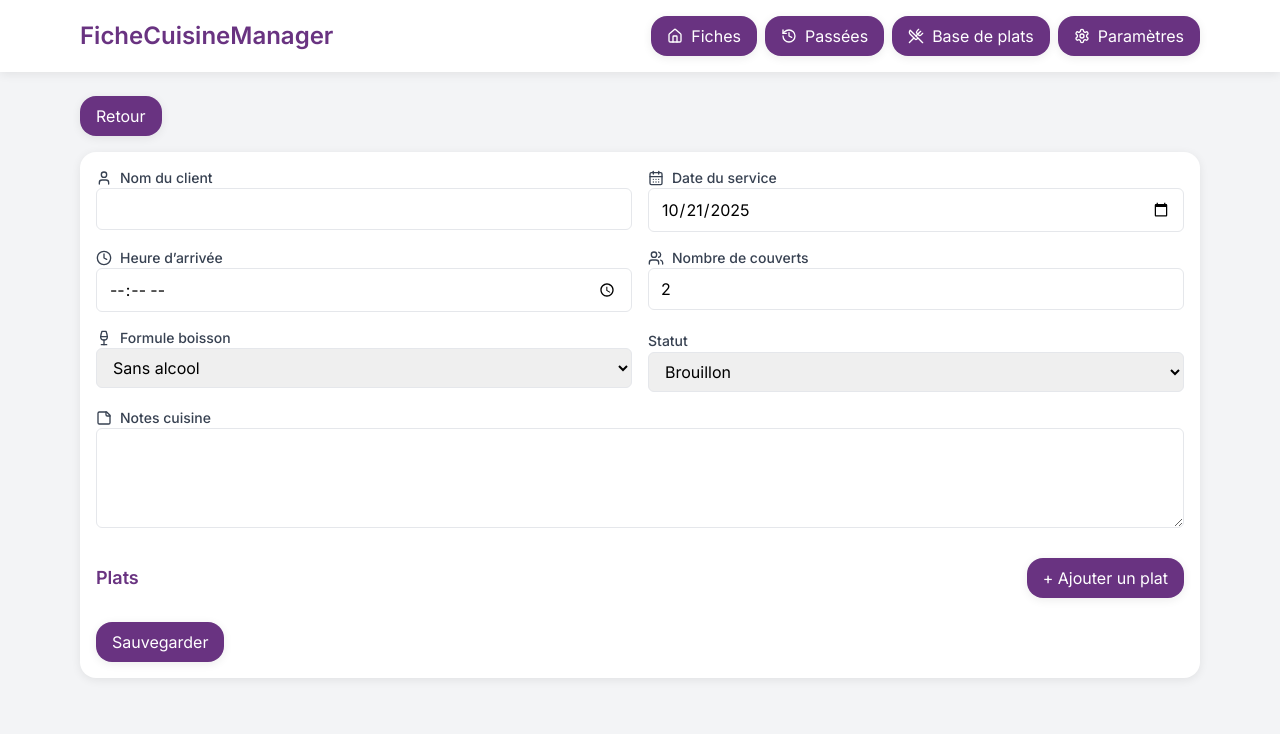
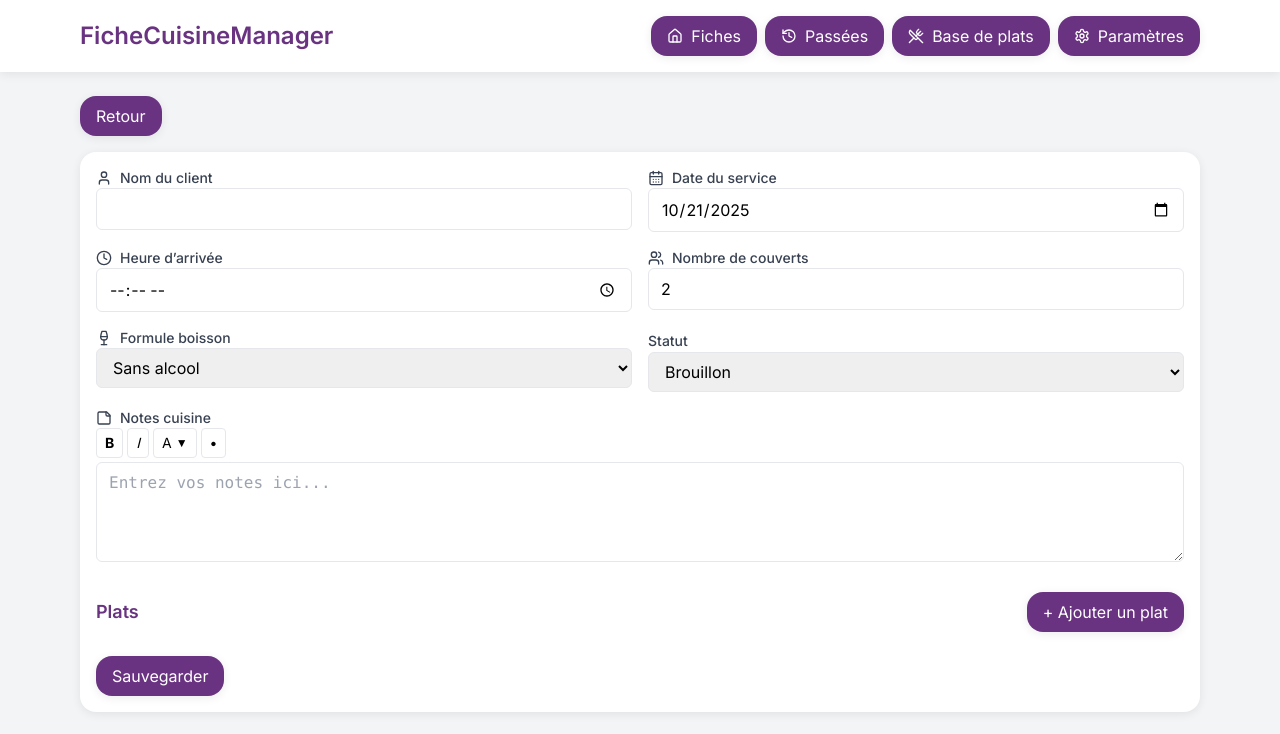
Before and after one commit to jeanjaen0221-bot/menu-cuisine-app, a React (Vite) app in the folder app/frontend/: page /reservation/new in a window 1280 px wide. Shown: the top 734 px of the page. Built offline with nearby package versions, Linux system fonts and the light colour scheme.

Commit message:
Add files via upload

```diff
--- a/app/frontend/src/components/ReservationForm.tsx
+++ b/app/frontend/src/components/ReservationForm.tsx
@@ -140,8 +140,131 @@ export default function ReservationForm({ initial, onSubmit }: Props) {
           </select>
         </div>
         <div className="md:col-span-2">
-          <label className="label flex items-center gap-2"><StickyNote className="h-4 w-4"/> Notes cuisine</label>
-          <textarea className="input min-h-[100px]" value={notes} onChange={e=>setNotes(e.target.value)} />
+          <div>
+            <label className="label flex items-center gap-2"><StickyNote className="h-4 w-4"/> Notes cuisine</label>
+            <div className="flex gap-1 mb-1 flex-wrap">
+              <button
+                type="button"
+                className="px-2 py-1 text-sm border rounded hover:bg-gray-100"
+                onClick={() => {
+                  const textarea = document.querySelector('textarea[name="notes"]') as HTMLTextAreaElement;
+                  if (!textarea) return;
+                  const start = textarea.selectionStart;
+                  const end = textarea.selectionEnd;
+                  const selectedText = notes.substring(start, end);
+                  const before = notes.substring(0, start);
+                  const after = notes.substring(end);
+                  setNotes(`${before}*${selectedText}*${after}`);
+                  // Replace the selection with the formatted text
+                  setTimeout(() => {
+                    textarea.setSelectionRange(start, end + 2);
+                    textarea.focus();
+                  }, 0);
+                }}
+                title="Gras"
+              >
+                <strong>B</strong>
+              </button>
+              <button
+                type="button"
+                className="px-2 py-1 text-sm border rounded hover:bg-gray-100 italic"
+                onClick={() => {
+                  const textarea = document.querySelector('textarea[name="notes"]') as HTMLTextAreaElement;
+                  if (!textarea) return;
+                  const start = textarea.selectionStart;
+                  const end = textarea.selectionEnd;
+                  const selectedText = notes.substring(start, end);
+                  const before = notes.substring(0, start);
+                  const after = notes.substring(end);
+                  setNotes(`${before}_${selectedText}_${after}`);
+                  // Replace the selection with the formatted text
+                  setTimeout(() => {
+                    textarea.setSelectionRange(start, end + 2);
+                    textarea.focus();
+                  }, 0);
+                }}
+                title="Italique"
+              >
+                I
+              </button>
+              <div className="relative inline-block">
+                <button
+                  type="button"
+                  className="px-2 py-1 text-sm border rounded hover:bg-gray-100 flex items-center gap-1"
+                  title="Couleur du texte"
+                  onClick={(e) => {
+                    const colorPicker = document.getElementById('color-picker') as HTMLInputElement;
+                    if (colorPicker) colorPicker.click();
+                  }}
+                >
+                  <span>A</span>
+                  <span className="text-xs">▼</span>
+                </button>
+                <input
+                  type="color"
+                  id="color-picker"
+                  className="absolute opacity-0 w-0 h-0"
+                  onChange={(e) => {
+                    const color = e.target.value;
+                    const textarea = document.querySelector('textarea[name="notes"]') as HTMLTextAreaElement;
+                    if (!textarea) return;
+                    const start = textarea.selectionStart;
+                    const end = textarea.selectionEnd;
+                    const selectedText = notes.substring(start, end);
+                    const before = notes.substring(0, start);
+                    const after = notes.substring(end);
+                    setNotes(`${before}[color=${color}]${selectedText}[/color]${after}`);
+                    // Replace the selection with the formatted text
+                    setTimeout(() => {
+                      textarea.setSelectionRange(start, end + 15 + color.length);
+                      textarea.focus();
+                    }, 0);
+                  }}
+                />
+              </div>
+              <button
+                type="button"
+                className="px-2 py-1 text-sm border rounded hover:bg-gray-100"
+                onClick={() => {
+                  const textarea = document.querySelector('textarea[name="notes"]') as HTMLTextAreaElement;
+                  if (!textarea) return;
+                  const start = textarea.selectionStart;
+                  const end = textarea.selectionEnd;
+                  const selectedText = notes.substring(start, end);
+                  const before = notes.substring(0, start);
+                  const after = notes.substring(end);
+                  setNotes(`${before}- ${selectedText}\n${after}`);
+                  // Place cursor at the end of the new list item
+                  setTimeout(() => {
+                    const newPosition = start + 2 + selectedText.length;
+                    textarea.setSelectionRange(newPosition, newPosition);
+                    textarea.focus();
+                  }, 0);
+                }}
+                title="Liste à puces"
+              >
+                •
+              </button>
+            </div>
+            <textarea
+              name="notes"
+              className="input min-h-[100px] w-full font-mono"
+              value={notes}
+              onChange={e => setNotes(e.target.value)}
+              placeholder="Entrez vos notes ici..."
+            />
+            <style dangerouslySetInnerHTML={{
+              __html: `
+                textarea[name="notes"] {
+                  white-space: pre-wrap;
+                }
+                textarea[name="notes"]::placeholder {
+                  color: #9CA3AF;
+                  opacity: 1;
+                }
+              `
+            }} />
+          </div>
         </div>
       </div>
 
```
Also changed, not shown: 1 other file (tests, documents, lock files or other folders).
